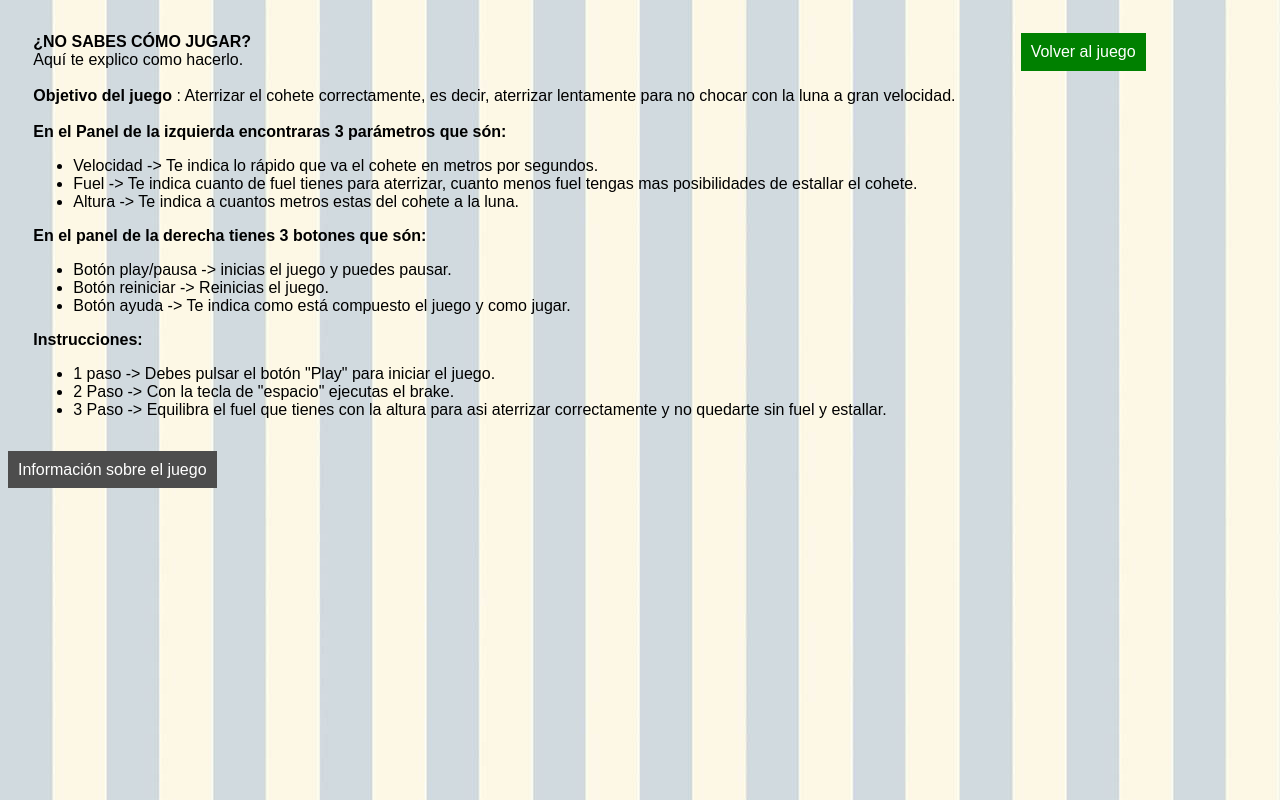
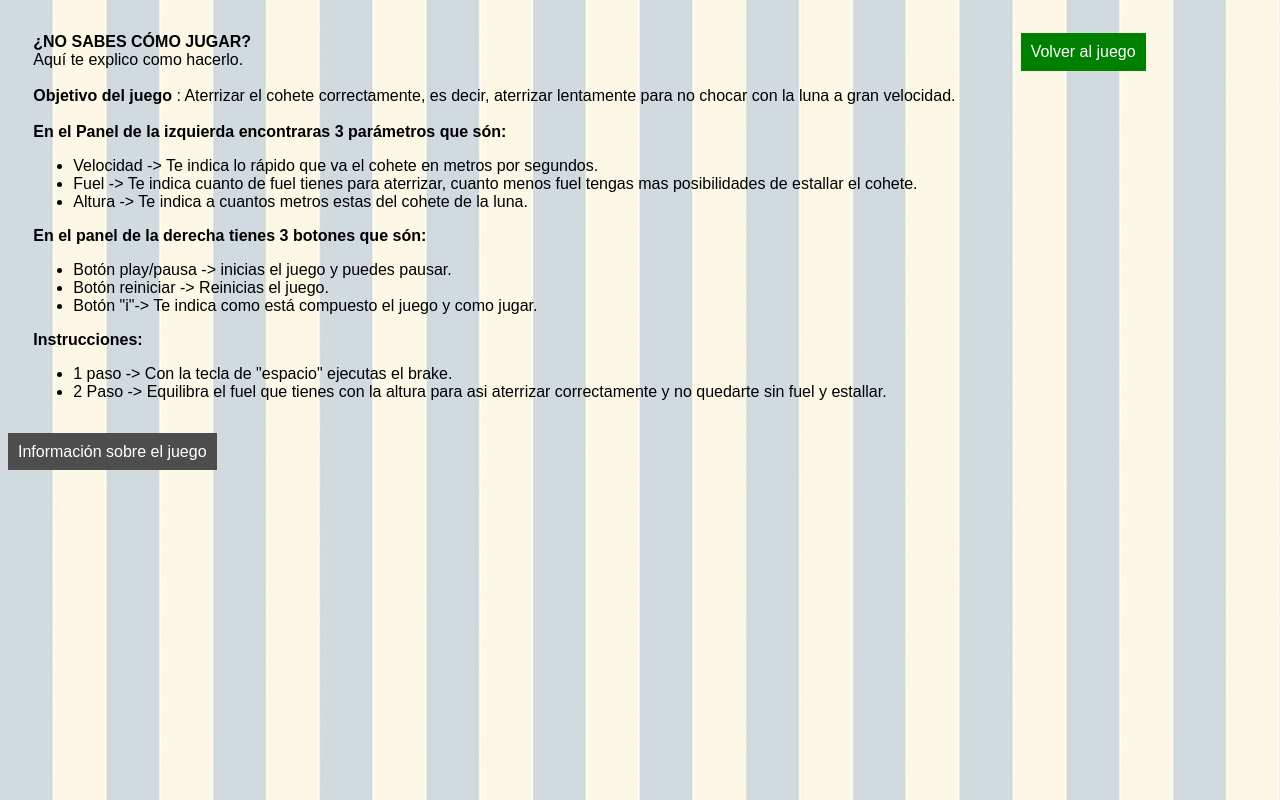
Before and after one commit to jordanfast/LunarLander4, a plain HTML site: page info.html in a window 1280 px wide. Drawn offline with Linux system fonts and the light colour scheme.

Commit message:
Update info.html

```diff
--- a/info.html
+++ b/info.html
@@ -21,22 +21,21 @@
                        <ul>
                            <li>Velocidad -> Te indica lo rápido que va el cohete en metros por segundos.</li>
                            <li>Fuel -> Te indica cuanto de fuel tienes para aterrizar, cuanto menos fuel tengas mas posibilidades de estallar el cohete.</li>
-                           <li>Altura -> Te indica a cuantos metros estas del cohete a la luna.</li>
+                           <li>Altura -> Te indica a cuantos metros estas del cohete de la luna.</li>
                        </ul>
                        <b>En el panel de la derecha tienes 3 botones que són:</b>
                        <br>
                        <ul>
                             <li>Botón play/pausa -> inicias el juego y puedes pausar.</li>
                             <li>Botón reiniciar -> Reinicias el juego.</li>
-                            <li>Botón ayuda -> Te indica como está compuesto el juego y como jugar.</li>
+                            <li>Botón "i"-> Te indica como está compuesto el juego y como jugar.</li>
                        </ul>
                        <b>Instrucciones:</b>
                        <br>
                        <ul>
-                             <li>1 paso -> Debes pulsar el botón "Play" para iniciar el juego.</li>
-                             <li>2 Paso -> Con la tecla de "espacio" ejecutas el brake.</li>
-                             <li>3 Paso -> Equilibra el fuel que tienes con la altura para asi aterrizar correctamente y no quedarte sin fuel y estallar.</li>
-                             </ul>
+                             <li>1 paso -> Con la tecla de "espacio" ejecutas el brake.</li>
+                             <li>2 Paso -> Equilibra el fuel que tienes con la altura para asi aterrizar correctamente y no quedarte sin fuel y estallar.</li
+                       </ul>
                    </div>
                    <div>
                          <a class="boton1" href="about.html">Información sobre el juego</a>
```
